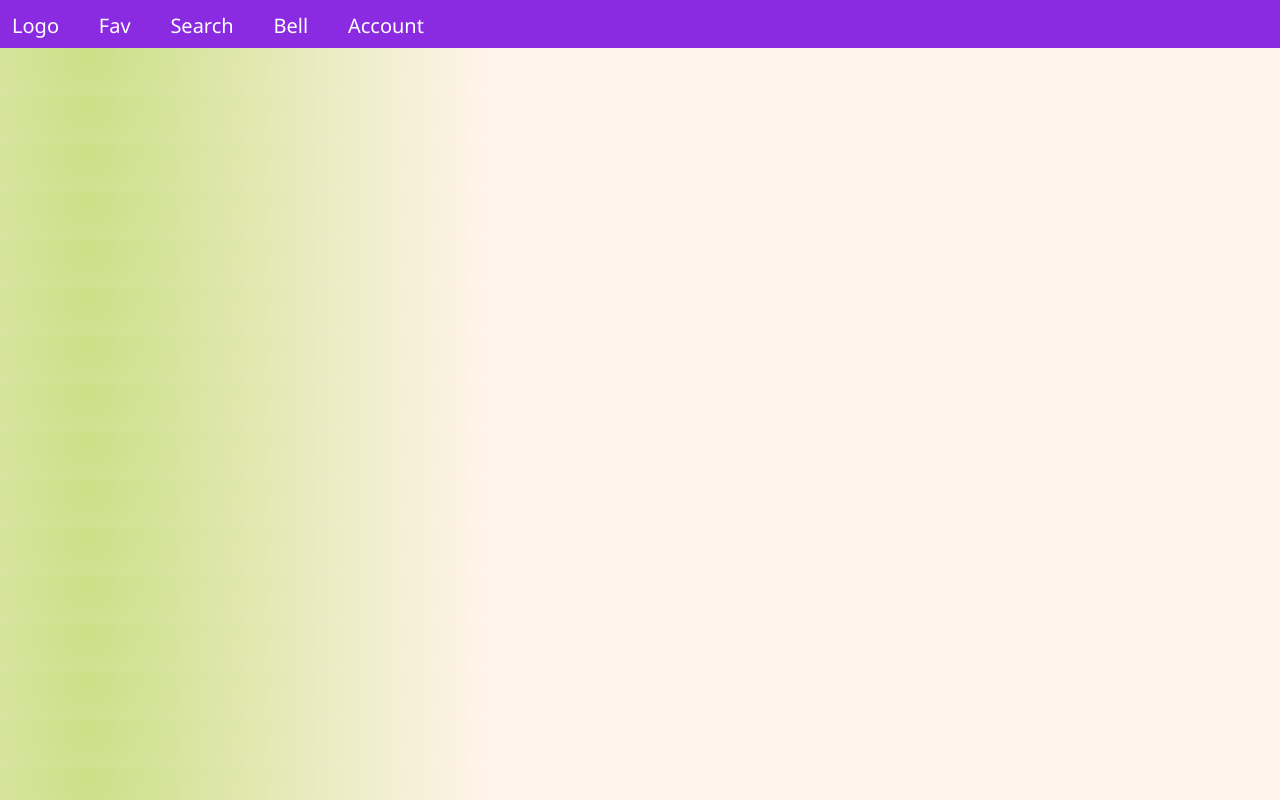
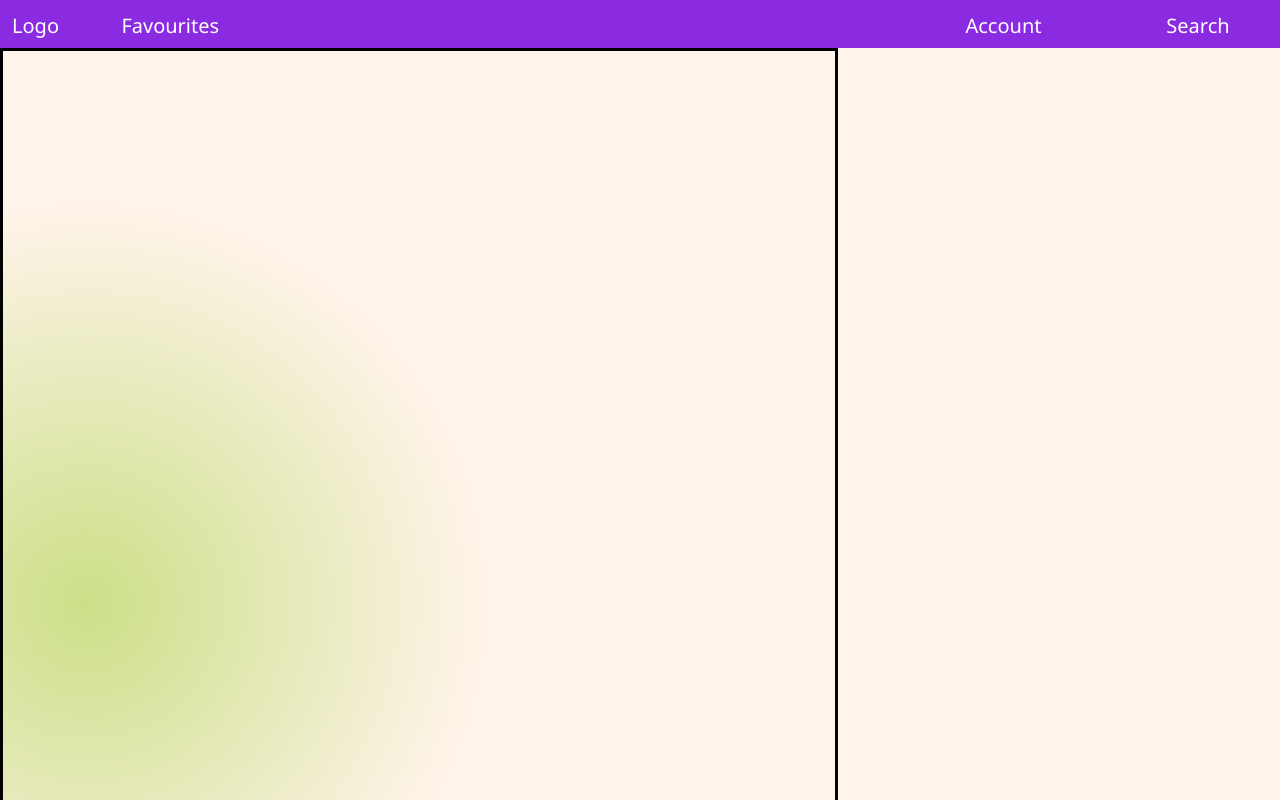
Before and after one commit to krunal-ikhar/Music-Player-Website, a plain HTML site: page index.html in a window 1280 px wide. Shown: the top 800 px of the page. Drawn offline with Linux system fonts and the light colour scheme.

Commit message:
Add files via upload

```diff
--- a/index.html
+++ b/index.html
@@ -8,7 +8,7 @@
 
     <title>Music Player</title>
 </head>
-<body>
+
 
     <nav>
         <ul class="horizontal-list  nav-menu">
@@ -16,34 +16,38 @@
                 <a href="#"> Logo </a>
             </li>
             <li class="leftal">
-                <a href="#about"> Fav </a>
+                <a href="#about"> Favourites </a>
             </li>
-            <li class="rightal">
+
+            <li class="rightal" >
                 <a href="#skills"> Search </a>
             </li>
             <li class="rightal">
-                <a href="#experience">Bell</a>
+                <a href="#experience"><i class="fa-solid fa-tennis-ball"></i></a>
             </li>
-            <li class="rigthal">
+            <li class="rightal">
                 <a href="#education">Account</a>
             </li>
 
-
         </ul>
-
     </nav>
 
+    <!-- ================================================================================================ -->
+ <main>
     <header>
 
     </header>
+
 
     <div id="latest-release" >
 
     </div>
 
+
     <div id="popular-artists">
 
     </div>
+
 
     <div id="Genres">
 
@@ -61,6 +65,7 @@
 
     </div>
 
+</main>
 
 <!-- ====================================================================================================-->
 
--- a/style.css
+++ b/style.css
@@ -6,10 +6,43 @@ body{
     background-image: radial-gradient( circle 400px at 6.8% 8.3%,  rgb(204, 223, 135) 0%, rgba(255,244,234,1) 100.2% );
 }
 
+main{
+       border: 3px solid black;
+     width: 65%;
+     display: inline-block;
+     height: 900vh;
+}
+
+aside{
+    width: 25%;
+    display: inline-block;
+    border: 3px solid black;
+    height: 90vh;
+}
 nav{
     height: 6vh;
     background-color: blueviolet;
+    overflow: hidden ;
 }
+
+
+
+
+
+
+
+
+
+
+
+
+
+
+
+
+
+
+
 
 
 .horizontal-list {
@@ -20,7 +53,7 @@ nav{
 
 .horizontal-list li {
     display: inline-block;
-    margin: 0px 8px 8px 0px;
+    margin: 0px 3% 2% 0px;
     font-weight: 100;
     font-size: 20px;
     padding: 12px;
@@ -47,8 +80,9 @@ nav{
 
 .leftal{
     text-align: left;
+    float: left;
 }
 
-.rigthal{
-    text-align: right;
+.rightal{
+    float:right;
 }
```
